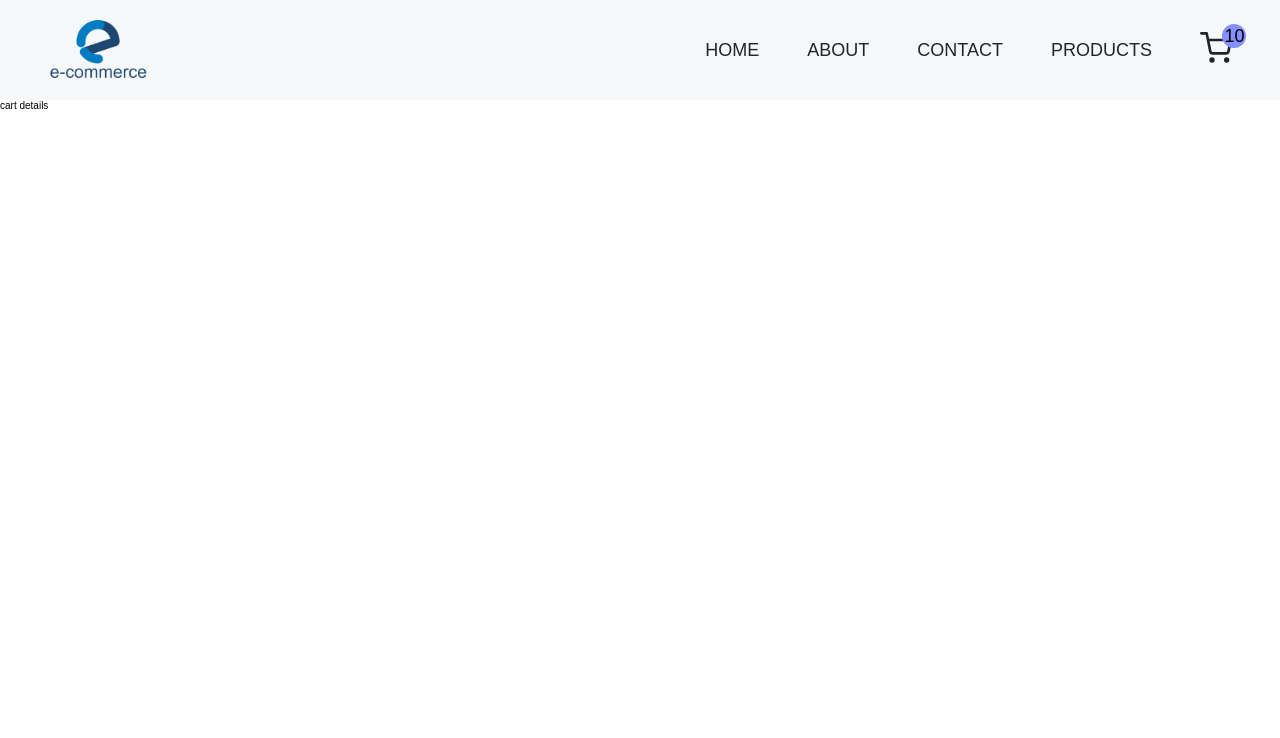
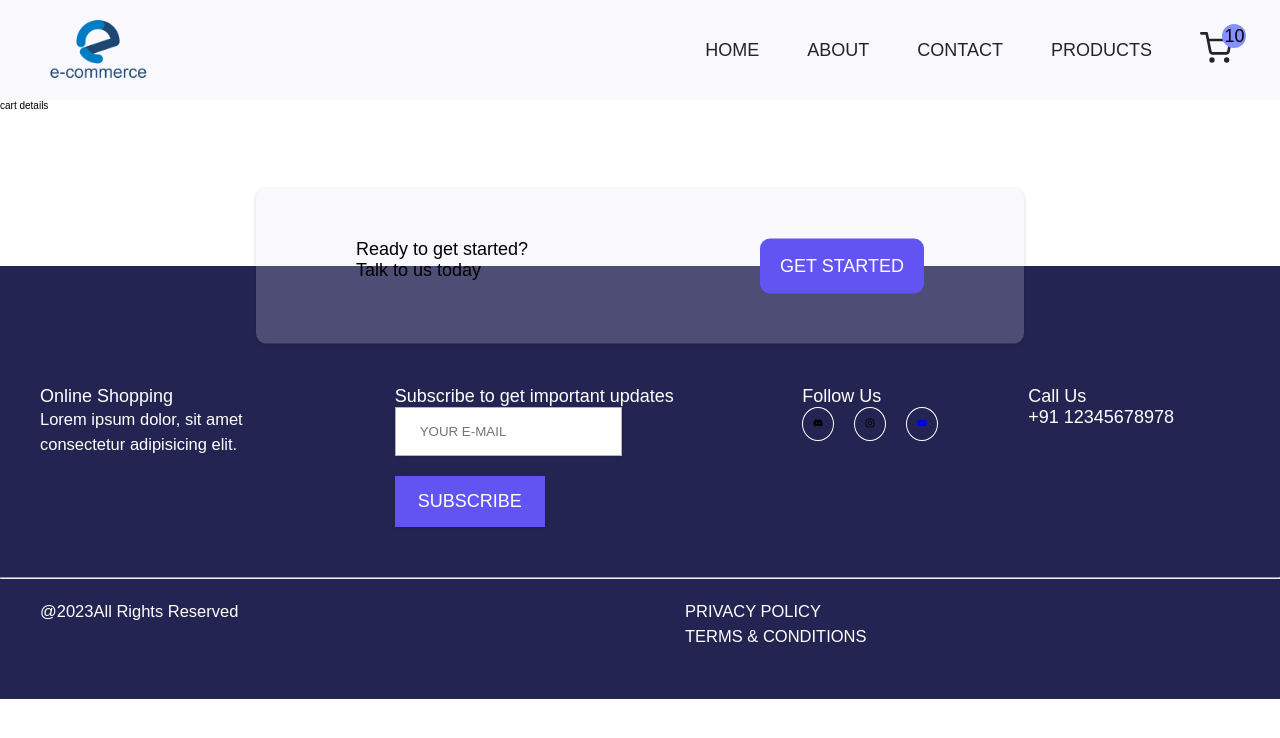
Before and after one commit to Sumit-krSingh/React-Ecommerce, a React (Create React App) app: page /cart in a window 1280 px wide. Shown: the top 738 px of the page. Built offline with nearby package versions, Linux system fonts and the light colour scheme.

Commit message:
add footer with css

```diff
--- a/src/App.js
+++ b/src/App.js
@@ -9,6 +9,7 @@ import Contact from './Contact'
 import { GlobalStyle } from './GlobalStyle'
 import { ThemeProvider } from 'styled-components'
 import Header from './components/Header'
+import Footer from './components/Footer'
 
 
 
@@ -22,7 +23,8 @@ const App = () => {
       white: "#fff",
       black: "#212529",
       helper: "#8490ff",
-      bg: "#F6F8FA",
+      // bg: "#F6F8FA",
+      bg: "#dedef438",
       footer_bg: "0a1435",
       btn: "rgb(98 84 243)",
       border: "rgba(98, 84, 243, 0.5)",
@@ -55,6 +57,7 @@ return (
 
 
         </Routes>
+        <Footer />
       </Router>
     </ThemeProvider>
 
--- a/src/Contact.js
+++ b/src/Contact.js
@@ -1,10 +1,88 @@
 import React from 'react'
+import styled from 'styled-components'
 
 const Contact = () => {
+  const Wrapper = styled.section`
+  padding: 5rem 0 3rem 0;
+  text-align: center;
+  .container{
+    margin-top: 4rem;
+
+    .contact-form{
+      max-width:50rem;
+      margin: auto;
+
+      .contact-inputs{
+        display: flex;
+        flex-direction: column;
+        gap: 3rem;
+
+        input[type ="submit"] {
+          cursor: pointer;
+          transition: all 0.2s;
+          border-radius: 10px;
+
+          &:hover{
+            background-color:${({theme}) => theme.colors.bg};
+            border: 1px solid ${({theme}) => theme.colors.btn};
+            color: ${({ theme }) => theme.colors.btn};
+            transform: scale(0.9);
+          }
+        }
+      }
+
+    }
+  }
+  `;
   return (
-    <div>
-      contact page
-    </div>
+    <Wrapper>
+      <h2 className='common-heading'>Contact page</h2>
+      <iframe  src="https://www.google.com/maps/embed?pb=!1m18!1m12!1m3!1d1722.5862899243555!2d77.99721533866875!3d30.289148209765777!2m3!1f0!2f0!3f0!3m2!1i1024!2i768!4f13.1!3m3!1m2!1s0x39092bc98c2a7f09%3A0x57d7707d44e25a14!2sISBT%2C%20Dehradun%2C%20Uttarakhand!5e0!3m2!1sen!2sin!4v1701413778919!5m2!1sen!2sin"
+      title="myFrame"
+       width="100%"
+       height="300"
+       style={{border:0}}
+       allowFullScreen=""
+       loading="lazy"
+        referrerPolicy="no-referrer-when-downgrade">
+        </iframe>
+      <div className="container">
+        <div className="contact-form">
+          {/* to apply email send function visit formspree website reg. and create form value */}
+          <form
+          // action="https://formspree.io/f/xeqdgwnq" create ur own link
+          method='POST'
+          className='contact-inputs'>
+            <input
+             type="text"
+             name='username'
+             placeholder='username'
+             required
+             autoComplete='off' />
+             <input
+             type="email"
+              placeholder='email'
+              name='Email'
+              required
+              autoComplete='off'/>
+
+              <textarea name="message"
+               cols="30"
+               rows="10"
+               placeholder='enter your message'
+               required
+               autoComplete='off'>
+
+               </textarea>
+
+               <input type="submit" value="send" />
+
+
+          </form>
+        </div>
+      </div>
+    </Wrapper>
+
   )
 }
 
--- /dev/null
+++ b/src/components/Footer.js
@@ -0,0 +1,171 @@
+import React from 'react'
+import { NavLink } from 'react-router-dom';
+import styled from 'styled-components'
+import { Button } from '../style/Button';
+import { FaDiscord, FaInstagram, FaYoutube } from "react-icons/fa";
+
+
+const Footer = () => {
+    return (
+        <>
+            <Wrapper>
+                <section className="contact-short">
+                    <div className="grid grid-two-column">
+                        <div>
+                            <h3>Ready to get started?</h3>
+                            <h3>Talk to us today</h3>
+                        </div>
+
+                        <div>
+                            <Button className="btn hireme-btn">
+                                <NavLink to="/"> Get Started </NavLink>
+                            </Button>
+                        </div>
+                    </div>
+                </section>
+                {/* footer section */}
+
+                <footer>
+                    <div className="container grid grid-four-column">
+                        <div className="footer-about">
+                            <h3>Online Shopping</h3>
+                            <p>Lorem ipsum dolor, sit amet consectetur adipisicing elit. </p>
+                        </div>
+                        <div className="footer-subscribe">
+                            <h3>Subscribe to get important updates</h3>
+                            <form action="#">
+                                <input type="email" name="email" placeholder="YOUR E-MAIL" />
+
+                                <input type="submit" value="subscribe" />
+                            </form>
+                        </div>
+                        <div className="footer-social">
+                            <h3>Follow Us</h3>
+                            <div className="footer-social--icons">
+                                <div>
+                                    <FaDiscord className="icons" />
+                                </div>
+                                <div>
+                                    <FaInstagram className="icons" />
+                                </div>
+                                <div>
+                                    <a
+                                        href="https://www.youtube.com/channel/UCwfaAHy4zQUb2APNOGXUCCA"
+                                        target="_blank"
+                                        rel="noreferrer" >
+                                        <FaYoutube className="icons" />
+                                    </a>
+                                </div>
+                            </div>
+                        </div>
+                        <div className="footer-contact">
+                            <h3>Call Us</h3>
+                            <h3>+91 12345678978</h3>
+                        </div>
+                    </div>
+
+                    <div className="footer-bottom--section">
+                        <hr />
+                        <div className="container grid grid-two-column ">
+                            <p>
+                                @{new Date().getFullYear()}All Rights Reserved
+                            </p>
+                            <div>
+                                <p>PRIVACY POLICY</p>
+                                <p>TERMS & CONDITIONS</p>
+                            </div>
+                        </div>
+                    </div>
+                </footer>
+            </Wrapper>
+        </>
+    );
+};
+
+const Wrapper = styled.section`
+
+
+    .contact-short {
+      max-width: 60vw;
+      margin: auto;
+      padding: 5rem 10rem;
+      background-color: ${({ theme }) => theme.colors.bg};
+      border-radius: 1rem;
+      box-shadow: ${({ theme }) => theme.colors.shadowSupport};
+      transform: translateY(50%);
+
+      .grid div:last-child {
+        justify-self: end;
+        align-self: center;
+      }
+    }
+    footer{
+        background-color:#0f0f41e8;
+        padding:12rem 0 5rem 0;
+
+        h3{
+            color:${({theme}) =>theme.colors.hr}
+
+        }
+        p{
+            color:${({theme}) =>theme.colors.white}
+
+        }
+        .footer-social--icons{
+            display:flex;
+            gap:2rem;
+
+            div{
+                border-radius:50%;
+                padding:1rem;
+                border: 1px solid ${({theme}) =>theme.colors.white};
+
+                .icon{
+                    color:${({theme}) =>theme.colors.white};
+                    font-size: 2rem;
+                    position:relative;
+                    cursor:pointer;
+
+
+                }
+            }
+        }
+
+    }
+
+    .footer-bottom--section {
+        padding-top:5rem;
+
+        hr {
+            margin-bottom: 2rem;
+            color: ${({ theme }) => theme.colors.hr};
+            height: 0.1px;
+          }
+
+    }
+
+
+
+    @media (max-width: ${({ theme }) => theme.media.mobile}) {
+      .contact-short {
+        max-width: 80vw;
+        margin: 4.8rem auto;
+        transform: translateY(0%);
+        text-align: center;
+
+        .grid div:last-child {
+          justify-self: center;
+        }
+      }
+
+      footer {
+        padding: 9rem 0 9rem 0;
+      }
+
+      .footer-bottom--section {
+        padding-top: 4.8rem;
+      }
+    }
+  `;
+
+export default Footer;
```
